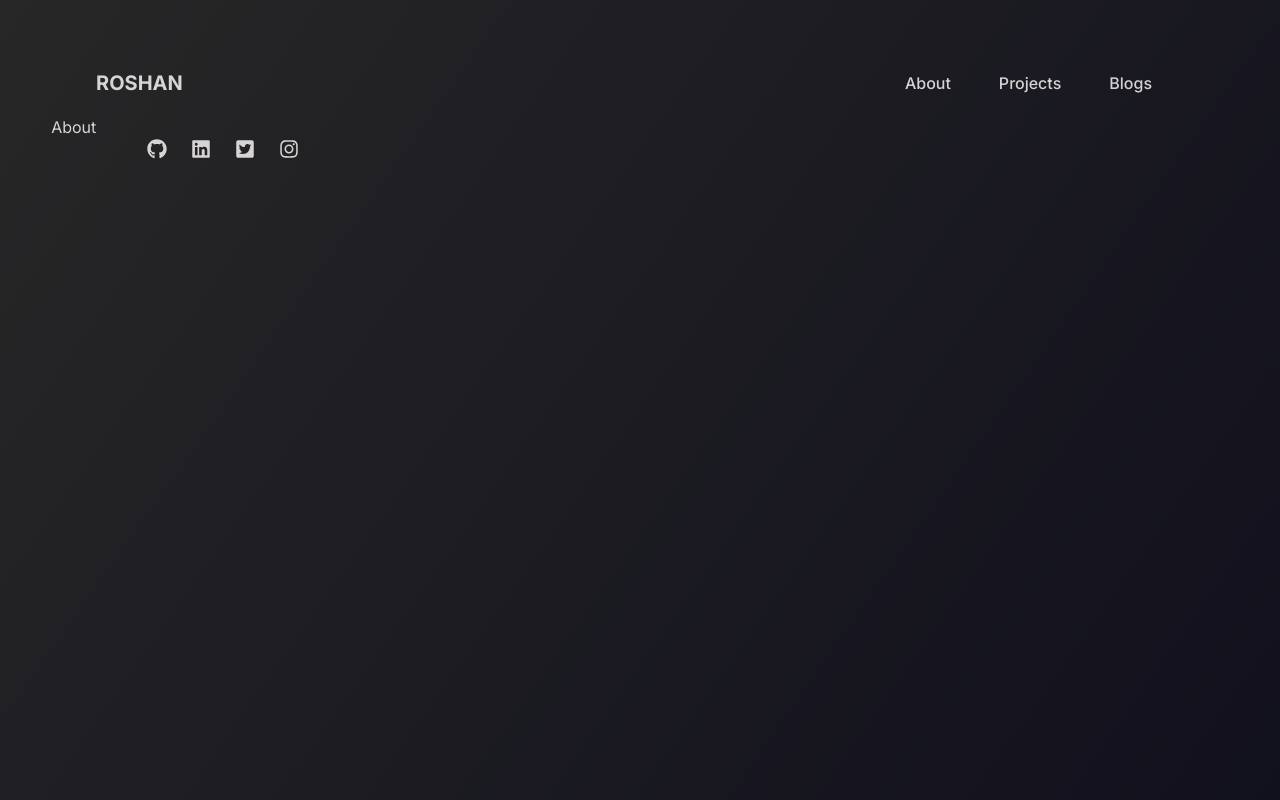
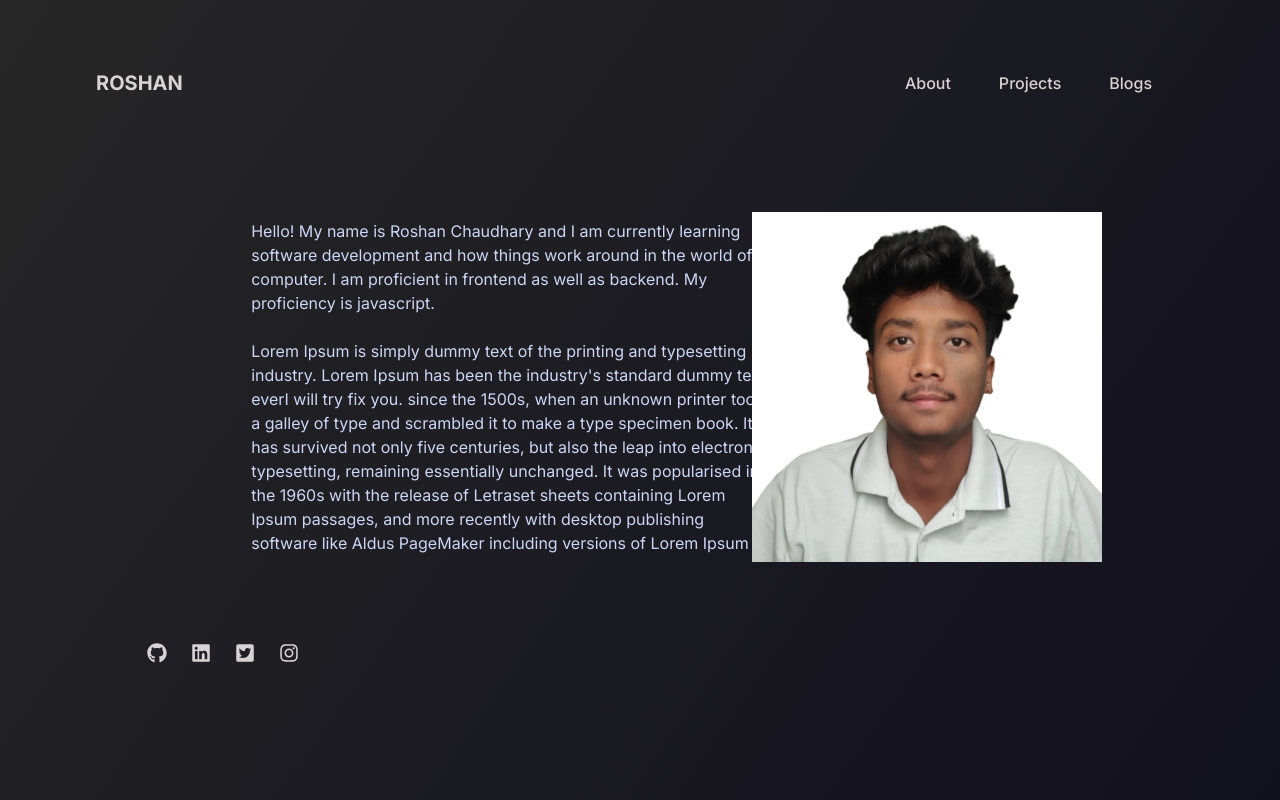
Before and after one commit to Roshanchau/Roshan-Chaudhary, a Next.js app: page /About in a window 1280 px wide. Built offline with nearby package versions, Linux system fonts and the light colour scheme.

Commit message:
about page initiated.

```diff
--- a/app/About/page.tsx
+++ b/app/About/page.tsx
@@ -1,7 +1,35 @@
+import Image from "next/image";
+import photo from "../assets/photo.jpg";
+
 const About = () => {
   return (
-    <div>About</div>
-  )
-}
+    <div className="flex flex-col items-center justify-center p-2 ml-28">
 
-export default About
+    <div className="grid grid-cols-2 gap-8 p-10 mt-4 items-center justify-center">
+      {/* info */}
+      <div className="flex flex-col items-center  w-[600px] text-[rgb(204,214,246)] p-10">
+        <span>
+        Hello! My name is Roshan Chaudhary and I am currently learning software
+        development and how things work around in the world of computer. I am
+        proficient in frontend as well as backend. My proficiency is javascript.</span><br/>
+        Lorem Ipsum is simply dummy text of the printing and typesetting
+        industry. Lorem Ipsum has been the industry's standard dummy text everI will try fix you.
+        since the 1500s, when an unknown printer took a galley of type and
+        scrambled it to make a type specimen book. It has survived not only five
+        centuries, but also the leap into electronic typesetting, remaining
+        essentially unchanged. It was popularised in the 1960s with the release
+        of Letraset sheets containing Lorem Ipsum passages, and more recently
+        with desktop publishing software like Aldus PageMaker including versions
+        of Lorem Ipsum
+      </div>
+
+      {/* photo */}
+      <div className="ml-10">
+        <Image alt="profile" src={photo} width={350} height={350} />
+      </div>
+    </div>
+    </div>
+  );
+};
+
+export default About;
--- a/app/components/main-nav.tsx
+++ b/app/components/main-nav.tsx
@@ -24,6 +24,7 @@ const MainNav: React.FC<MainNavProps>=({
         {
             routes.map((route)=>(
                 <Link
+                key={route.label}
                 href={`/${route.label}`}
                     className={cn(
                         "text-base font-medium  transition-colors hover:text-neutral-400"
```
Also changed, not shown: app/assets/photo.jpg (added).
